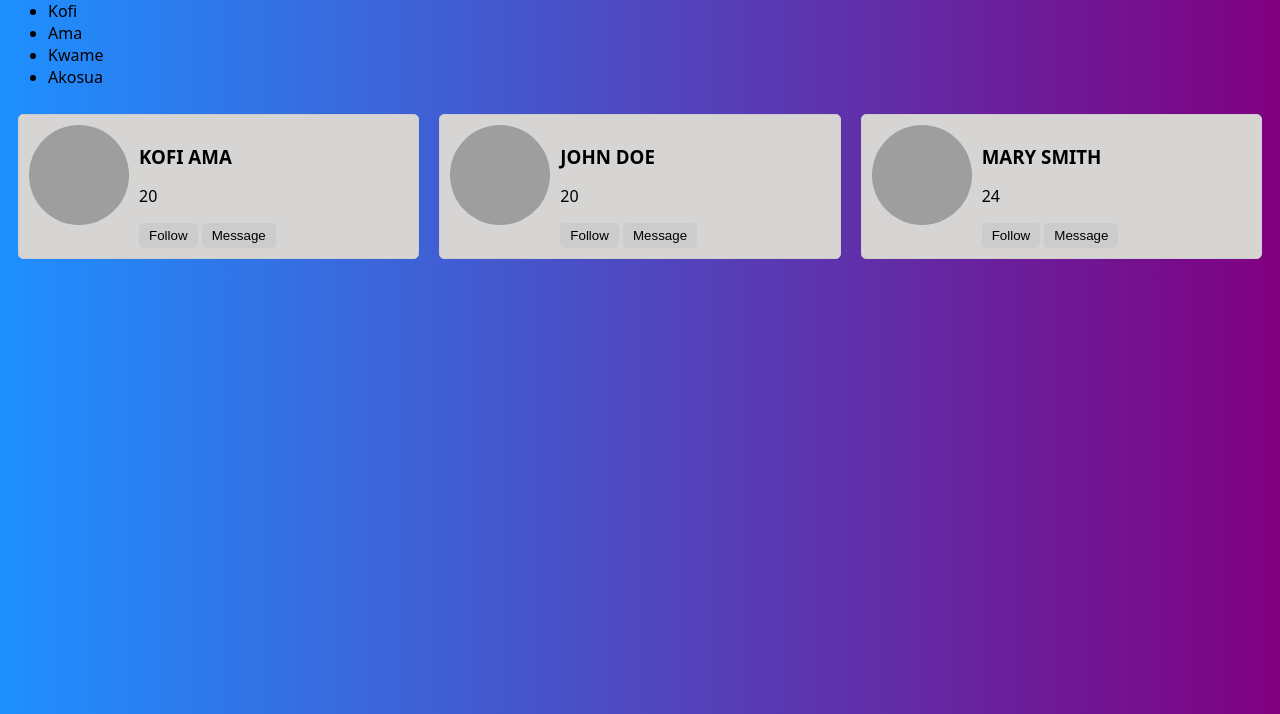
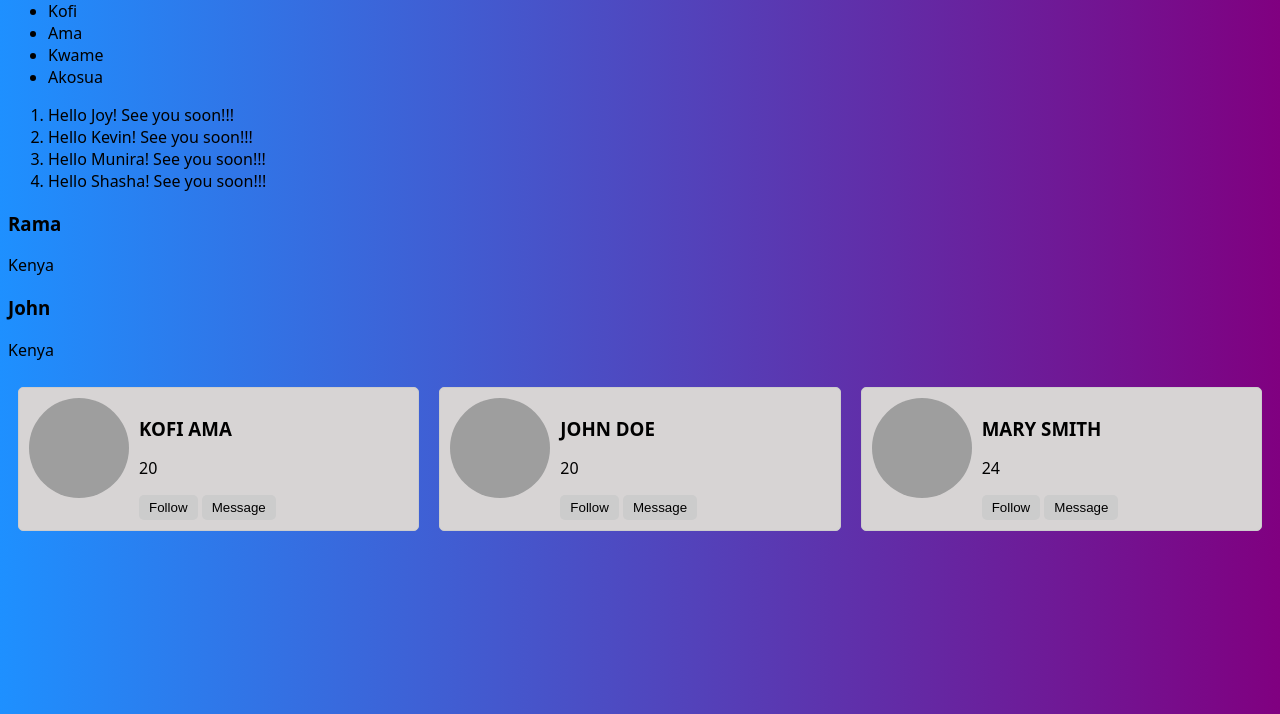
Before and after one commit to RamazaniMwemedi/ES-7, a plain HTML site: page index.html in a window 1280 px wide. Shown: the part 86-800 px from the top of the page. Drawn offline with Linux system fonts and the light colour scheme; grey boxes are pictures that could not be loaded.

Commit message:
Added filterinhg before mapping into peopleObject

```diff
--- a/index.html
+++ b/index.html
@@ -6,6 +6,8 @@
   <body>
     <h1>Hello</h1>
     <ul></ul>
+    <ol></ol>
+    <div id="people"></div>
     <div id="users"></div>
     <script src="./index.js"></script>
     <style>
--- a/index.js
+++ b/index.js
@@ -46,3 +46,58 @@ users.map(function (user) {
 
   </div>`;
 });
+
+let people = ["Joy", "Kevin", "Munira", "Shasha"];
+let peopleObjects = [
+  {
+    name: "Rama",
+    address: "Kenya",
+  },
+  {
+    name: "Kevin",
+    address: "Rwanda",
+  },
+  {
+    name: "Munira",
+    address: "Ethiopia",
+  },
+  {
+    name: "John",
+    address: "Kenya",
+  },
+  {
+    name: "Shasha",
+    address: "Rwanda",
+  },
+  {
+    name: "Joy",
+    address: "Ethiopia",
+  },
+];
+
+peopleObjects
+  .filter((person) => person.address.toLowerCase() == "kenya")
+  .map((person) => {
+    document.getElementById("people").innerHTML += `
+    <div>
+      <h3>${person.name}</h3>
+      <p>${person.address}</p>
+    </div>
+   `;
+  });
+
+// peopleObjects.map(function (person) {
+//   document.getElementById("people").innerHTML += `
+//     <div>
+//       <h3>${person.name}</h3>
+//       <p>${person.address}</p>
+//     </div>
+//   `;
+// });
+
+people.map(
+  (person) =>
+    (document.querySelector(
+      "ol"
+    ).innerHTML += `<li>Hello ${person}! See you soon!!!</li>`)
+);
```
